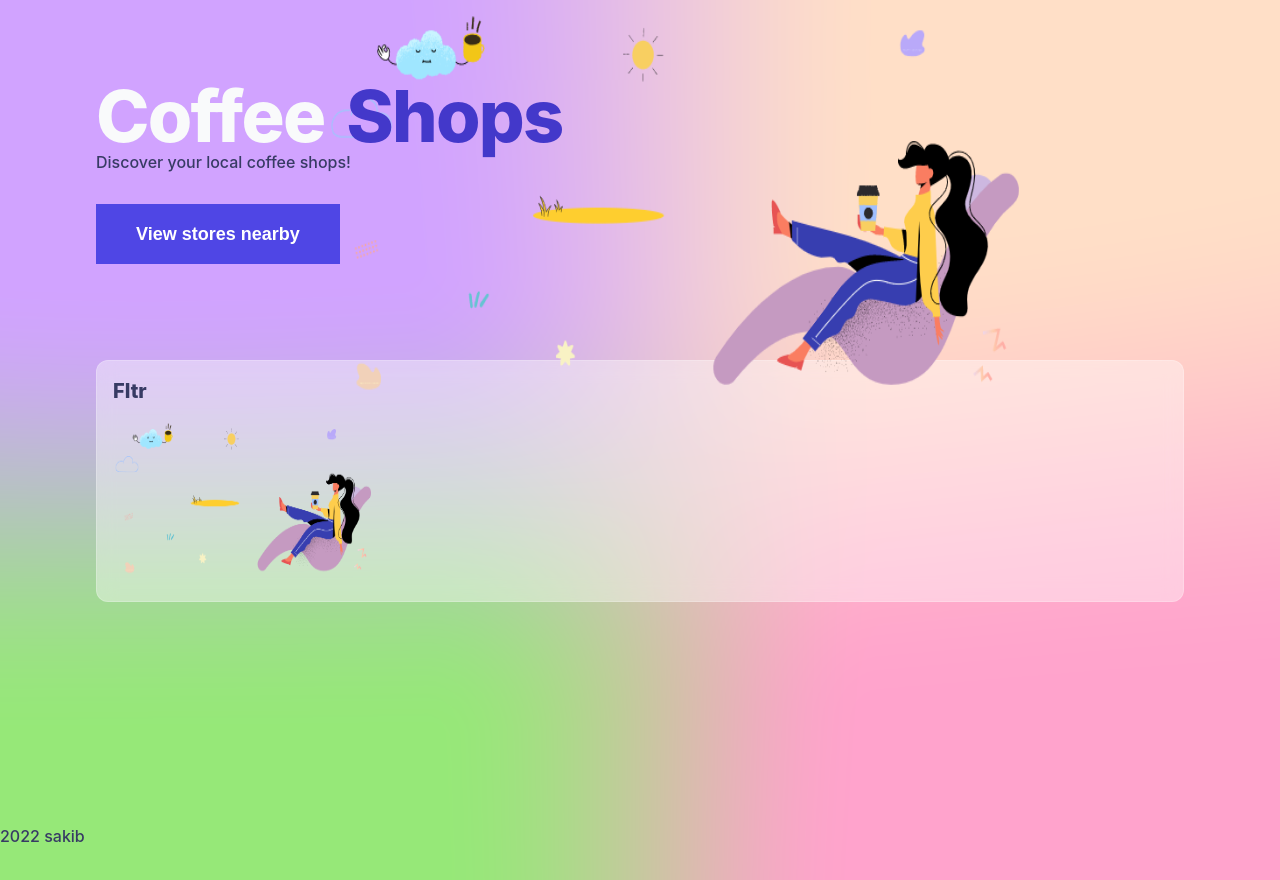
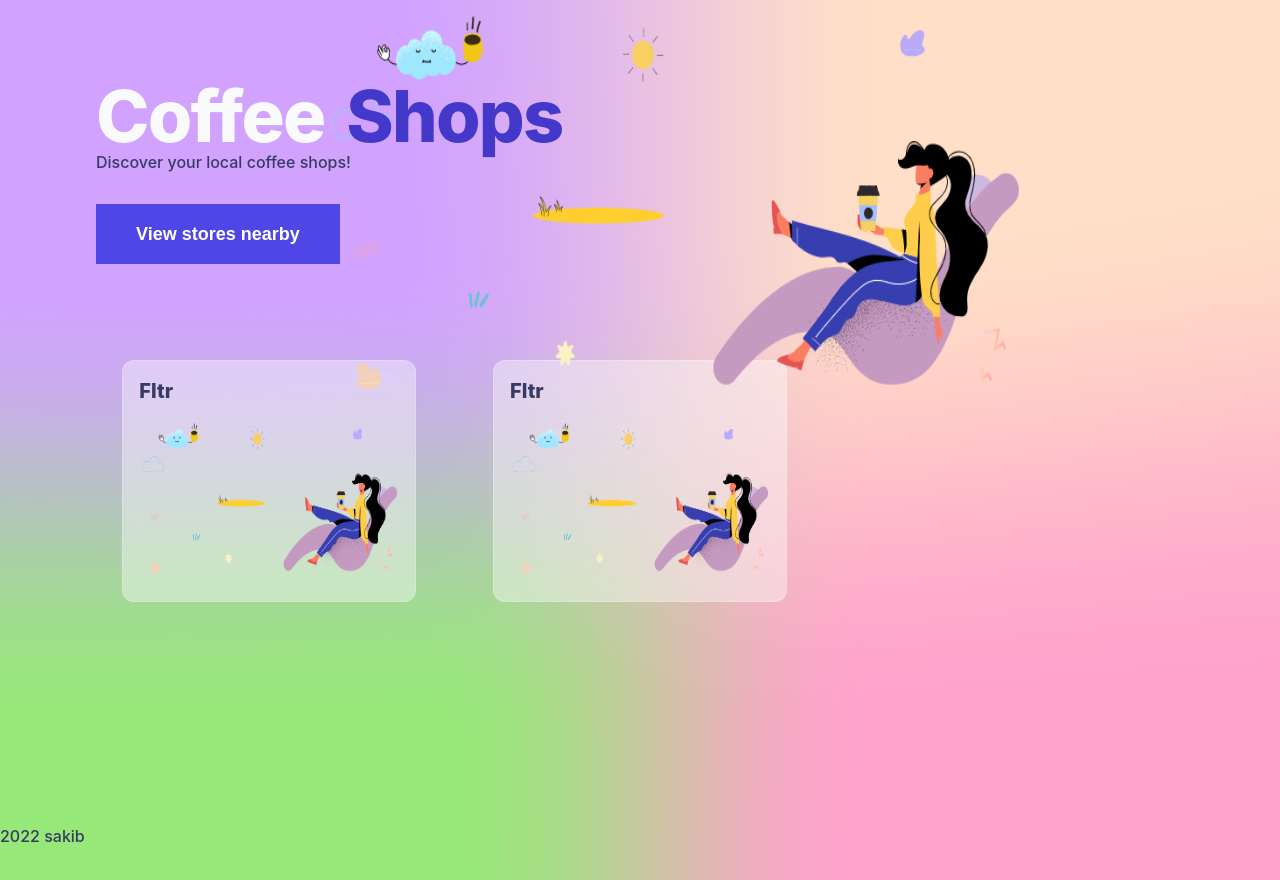
Before and after one commit to sakibshaik/coffee-shops, a Next.js app: page / in a window 1280 px wide. Built offline with nearby package versions, Linux system fonts and the light colour scheme.

Commit message:
adding more styling to card component

```diff
--- a/pages/index.js
+++ b/pages/index.js
@@ -21,7 +21,21 @@
           <div className={styles.heroImage}>
           <Image src="/static/hero-image.png" width={700} height={400}/>
           </div>
-          <Card name='Fltr' imgUrl='/static/hero-image.png' href='/coffee-store/fltr' />
+          <div className={styles.cardLayout}>
+          <Card
+              name='Fltr'
+              imgUrl='/static/hero-image.png'
+              href='/coffee-store/fltr'
+              className={styles.card}
+          />
+
+              <Card
+                  name='Fltr'
+                  imgUrl='/static/hero-image.png'
+                  href='/coffee-store/fltr'
+                  className={styles.card}
+              />
+          </div>
       </main>
 
       <footer className={styles.footer}>
--- a/styles/Home.module.css
+++ b/styles/Home.module.css
@@ -19,6 +19,41 @@
   position: absolute;
   top: 0px;
   z-index: 1;
+}
+
+.cardLayout {
+  display: grid;
+  grid-template-columns: repeat(1, minmax(0, 1fr));
+  column-gap: 1.5rem /* 24px */;
+  row-gap: 1.5rem /* 24px */;
+}
+
+.card {
+  justify-content: center;
+}
+
+@media (min-width: 640px) {
+  .cardLayout {
+    grid-template-columns: repeat(2, minmax(0, 1fr));
+  }
+}
+
+@media (min-width: 768px) {
+  .cardLayout {
+    grid-template-columns: repeat(2, minmax(0, 1fr));
+  }
+}
+
+@media (min-width: 1024px) {
+  .cardLayout {
+    grid-template-columns: repeat(3, minmax(0, 1fr));
+  }
+}
+
+@media (min-width: 1280px) {
+  .cardLayout {
+    grid-template-columns: repeat(3, minmax(0, 1fr));
+  }
 }
 
 /** Breakpoints:
```
